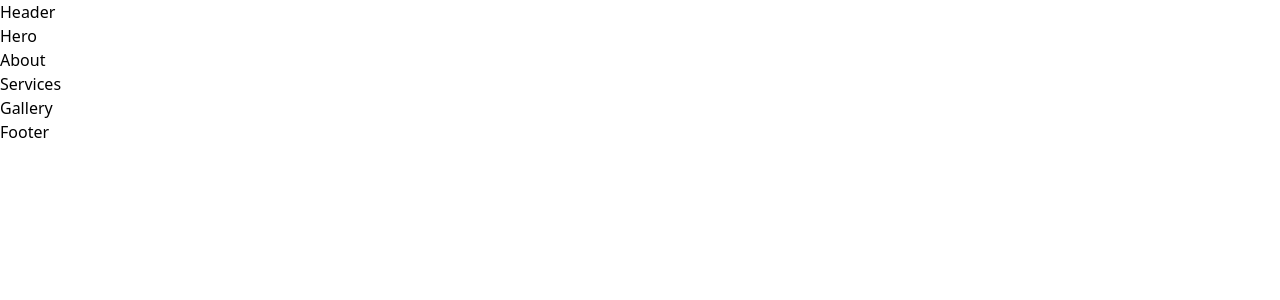
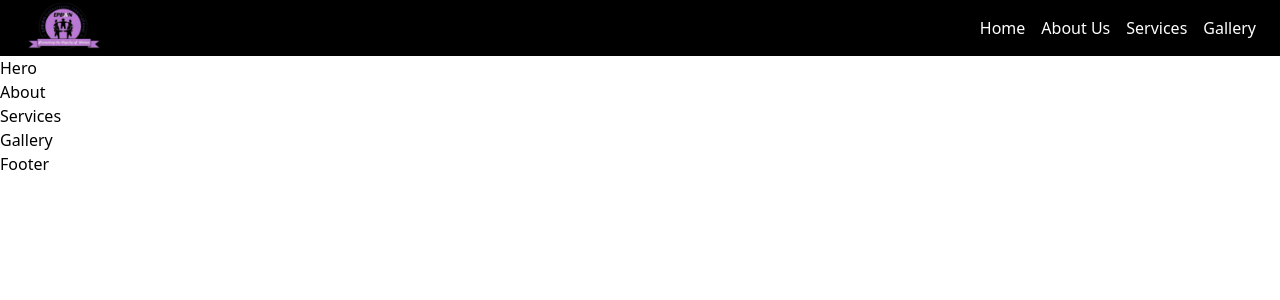
Before and after one commit to amainooti/EPWB-consultancy, a React (Create React App) app: page / in a window 1280 px wide. Shown: the top 300 px of the page. Built offline with nearby package versions, Linux system fonts and the light colour scheme; the HTML template or start-up script is replaced by a standard one.

Commit message:
created navbar

```diff
--- a/src/components/Navbar.jsx
+++ b/src/components/Navbar.jsx
@@ -1,8 +1,21 @@
-import React from 'react'
+import React from 'react';
+import Logo from "../images/logo.png"
 
 function Navbar() {
   return (
-    <div>Navbar</div>
+      <>
+          <nav className='w-[100%] h-14 bg-black flex justify-between px-6 align-middle' >
+              <div className="flex">
+                  <img src={ Logo} alt="" />
+              </div>
+              <ul className='flex gap-4 self-center'>
+                  <li><a href="home" className='capitalize  text-white'> home </a></li>
+                  <li><a href="abous us" className='capitalize text-white'>About Us</a></li>
+                  <li><a href="services" className='capitalize text-white'> Services</a></li>
+                  <li><a href="services" className='capitalize text-white'> gallery </a></li>
+              </ul>
+      </nav>
+    </>
   )
 }
 
--- /dev/null
+++ b/src/pages/Contact.jsx
@@ -0,0 +1,9 @@
+import React from 'react'
+
+function Contact() {
+  return (
+    <div>Contact</div>
+  )
+}
+
+export default Contact
--- a/src/pages/Header.jsx
+++ b/src/pages/Header.jsx
@@ -1,8 +1,11 @@
 import React from 'react'
+import Navbar from '../components/Navbar'
 
 function Header() {
   return (
-    <div>Header</div>
+    <div>
+      <Navbar />
+    </div>
   )
 }
 
```
Also changed, not shown: src/images/logo.png (renamed from src/images/2bc69a07-82f6-45d2-b981-5d59c29847f8-removebg-preview 1.png).
